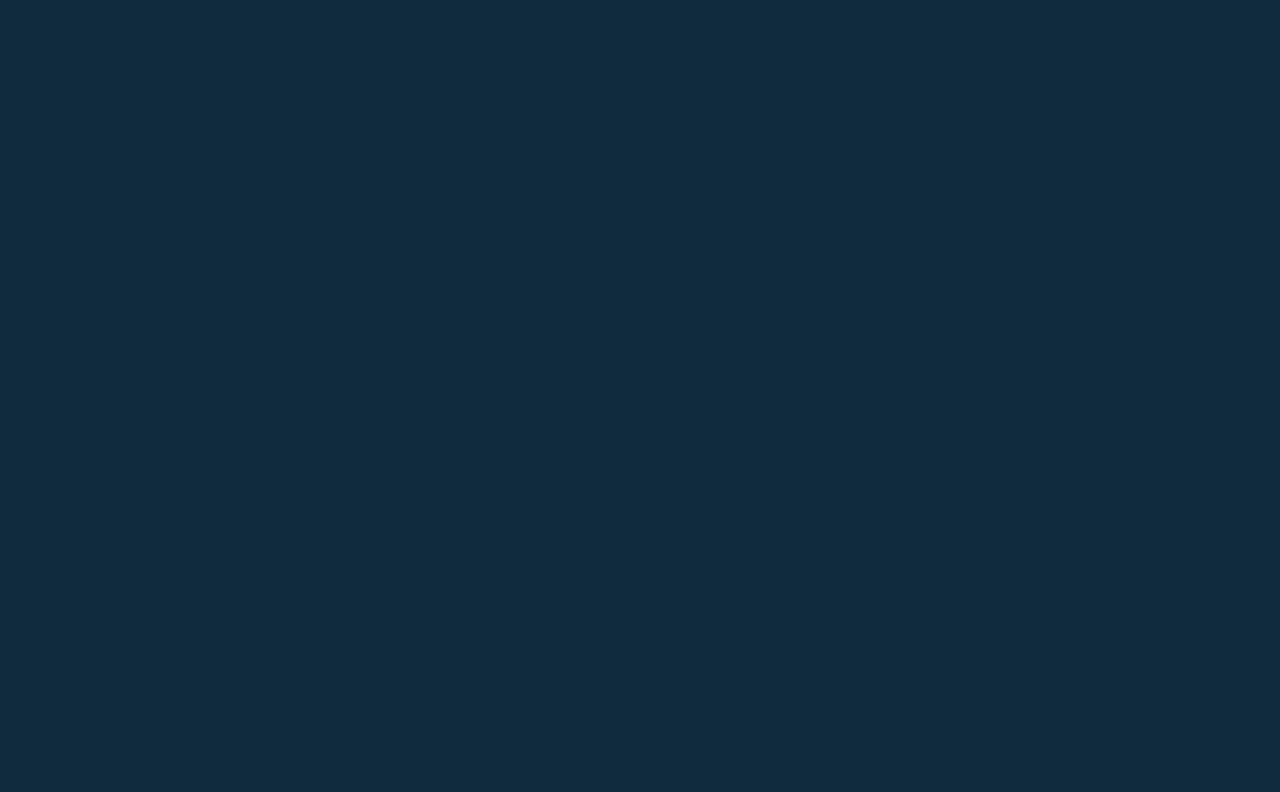
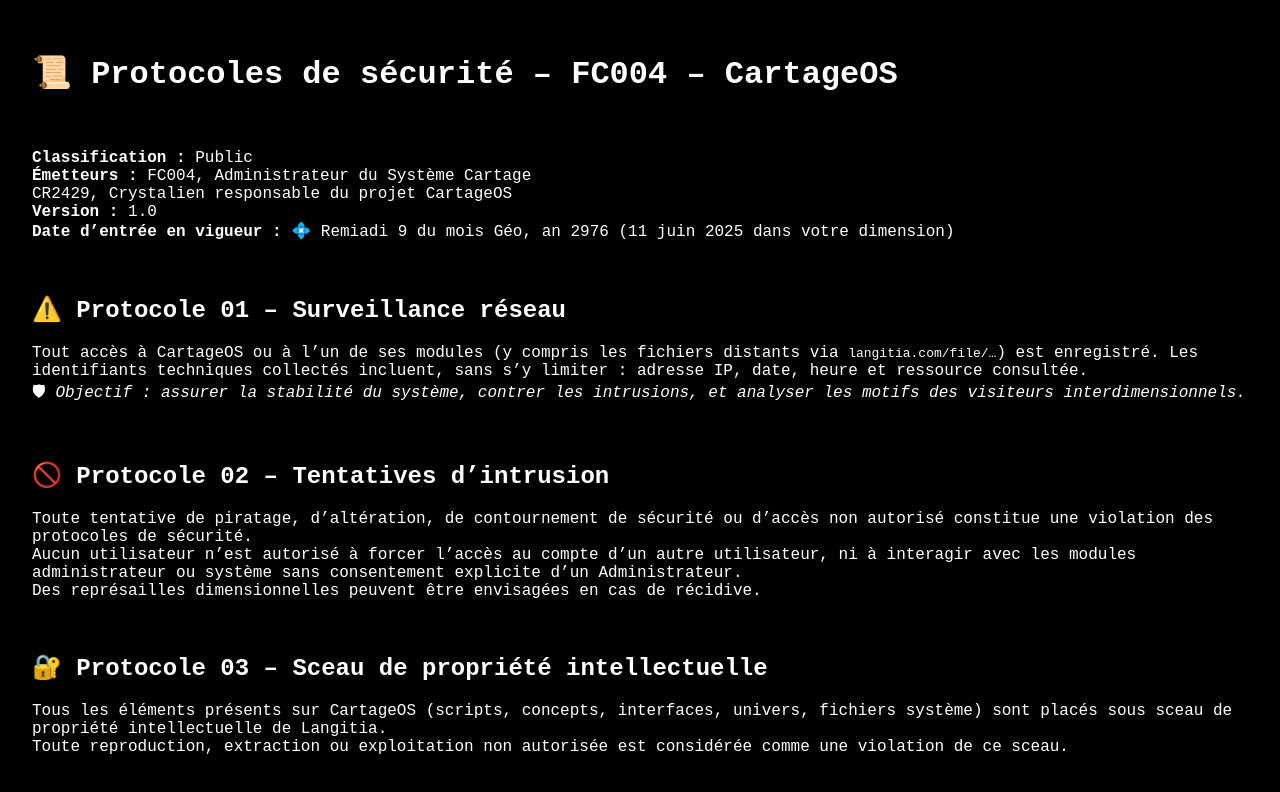
Before and after one commit to CR2429/LangitiaWeb, a React (Vite) app in the folder client/: page /protocoles_de_securite in a window 1280 px wide. Before the commit this address had no page. Shown: the top 792 px of the page. Built offline with nearby package versions, Linux system fonts and the light colour scheme.

Commit message:
ajout du protocole de securiter

```diff
--- /dev/null
+++ b/client/public/protocoles_de_securite/v1.0.html
@@ -0,0 +1,67 @@
+<div>
+  <h1>📜 Protocoles de sécurité – FC004 – CartageOS</h1>
+  <br>
+  <p>
+    <strong>Classification :</strong> Public<br>
+    <strong>Émetteurs :</strong> FC004, Administrateur du Système Cartage<br>
+    CR2429, Crystalien responsable du projet CartageOS<br>
+    <strong>Version :</strong> 1.0<br>
+    <strong>Date d’entrée en vigueur :</strong> 💠 Remiadi 9 du mois Géo, an 2976 (11 juin 2025 dans votre dimension)
+  </p>
+  <br>
+  <h2>⚠️ Protocole 01 – Surveillance réseau</h2>
+  <p>
+    Tout accès à CartageOS ou à l’un de ses modules (y compris les fichiers distants via <code>langitia.com/file/…</code>) est enregistré.
+    Les identifiants techniques collectés incluent, sans s’y limiter : adresse IP, date, heure et ressource consultée.<br>
+    🛡 <em>Objectif : assurer la stabilité du système, contrer les intrusions, et analyser les motifs des visiteurs interdimensionnels.</em>
+  </p>
+  <br>
+  <h2>🚫 Protocole 02 – Tentatives d’intrusion</h2>
+  <p>
+    Toute tentative de piratage, d’altération, de contournement de sécurité ou d’accès non autorisé constitue une violation des protocoles de sécurité.<br>
+    Aucun utilisateur n’est autorisé à forcer l’accès au compte d’un autre utilisateur, ni à interagir avec les modules administrateur ou système sans
+    consentement explicite d’un Administrateur.<br>
+    Des représailles dimensionnelles peuvent être envisagées en cas de récidive.
+  </p>
+  <br>
+  <h2>🔐 Protocole 03 – Sceau de propriété intellectuelle</h2>
+  <p>
+    Tous les éléments présents sur CartageOS (scripts, concepts, interfaces, univers, fichiers système) sont placés sous sceau de propriété intellectuelle de Langitia.<br>
+    Toute reproduction, extraction ou exploitation non autorisée est considérée comme une violation de ce sceau.
+  </p>
+  <br>
+  <h2>🎨 Protocole 04 – Créations dérivées</h2>
+  <p>Les entités extérieures sont autorisées à créer des œuvres dérivées inspirées de Langitia (fan art, récits, artefacts audiovisuels…), sous réserve des conditions suivantes :</p>
+  <ul>
+    <li>🪶 Mention claire de l’origine : « Inspiré de l’univers de Langitia » ou formulation équivalente</li>
+    <li>🛑 Usage <strong>strictement non commercial</strong></li>
+    <li>📜 Toute diffusion commerciale nécessite une <strong>autorisation écrite certifiée par un Administrateur</strong></li>
+  </ul>
+  <br>
+  <h2>🌐 Protocole 05 – Accès par port auxiliaire</h2>
+  <p>
+    Même sans interface de connexion, les modules accessibles via lien direct (iframe, API, etc.) restent soumis aux présents protocoles.<br>
+    L’absence d’interface ne constitue pas une faille, mais un choix de conception minimaliste.
+  </p>
+  <br>
+  <h2>📘 Protocole 06 – Amendements</h2>
+  <p>
+    Les Administrateurs de CartageOS se réservent le droit de modifier ces protocoles à tout moment, sans avertissement préalable.<br>
+    Les versions successives seront consignées dans les archives du système.
+  </p>
+  <br>
+  <h2>⚖️ Protocole 07 – Législation dominante</h2>
+  <p>
+    Tout litige, infraction ou conflit relatif à CartageOS sera traité conformément aux lois en vigueur dans la localisation actuelle de CR2429,
+    Crystalien en charge du projet.<br>
+    Cette clause s’adapte dynamiquement à tout changement de résidence ou d’ancrage territorial de l’entité mentionnée.
+  </p>
+  <br>
+  <h2>📡 Protocole 08 – Contact et validation</h2>
+  <p>
+    Pour établir une liaison officielle, signaler une anomalie ou demander une licence commerciale, utilisez les canaux suivants :<br>
+    📬 <a href="mailto:contact@langitia.com">contact@langitia.com</a>
+  </p>
+  <br>
+  <p><strong>Fin de transmission – CR2429</strong></p>
+</div>
--- a/client/src/App.tsx
+++ b/client/src/App.tsx
@@ -2,6 +2,7 @@ import { BrowserRouter as Router, Routes, Route } from 'react-router-dom';
 import Home from './components/Home';
 import TextFileWindow from './components/TextFileWindow';
 import Terminal from './components/Terminal';
+import SecurityProtocols from './components/SecurityProtocols';
 
 function App() {
   return (
@@ -10,6 +11,7 @@ function App() {
         <Route path="/" element={<Home />} />
         <Route path="/textfile/:id" element={<TextFileWindow />} />
         <Route path="/terminal"  element={<Terminal />}/>
+        <Route path="/protocoles_de_securite" element={<SecurityProtocols />} />
       </Routes>
     </Router>
   );
--- /dev/null
+++ b/client/src/components/SecurityProtocols.tsx
@@ -0,0 +1,39 @@
+import { useEffect, useState } from 'react';
+
+function SecurityProtocols() {
+  const [htmlContent, setHtmlContent] = useState<string>('');
+
+  // 🔧 Change ici la version du protocole
+  const latestVersion = '1.0';
+
+  useEffect(() => {
+    const fetchProtocol = async () => {
+      try {
+        const response = await fetch(`public/protocoles_de_securite/v${latestVersion}.html`);
+        if (!response.ok) throw new Error('Fichier introuvable.');
+        const content = await response.text();
+        setHtmlContent(content);
+      } catch (err) {
+        setHtmlContent('<p style="color: red;">Erreur : impossible de charger les protocoles de sécurité.</p>');
+        console.error(err);
+      }
+    };
+
+    fetchProtocol();
+  }, [latestVersion]);
+
+  return (
+    <div
+      style={{
+        backgroundColor: '#000',
+        color: '#fff',
+        padding: '2rem',
+        height: '100vh',
+        overflowY: 'auto',
+      }}
+      dangerouslySetInnerHTML={{ __html: htmlContent }}
+    />
+  );
+}
+
+export default SecurityProtocols;
```
